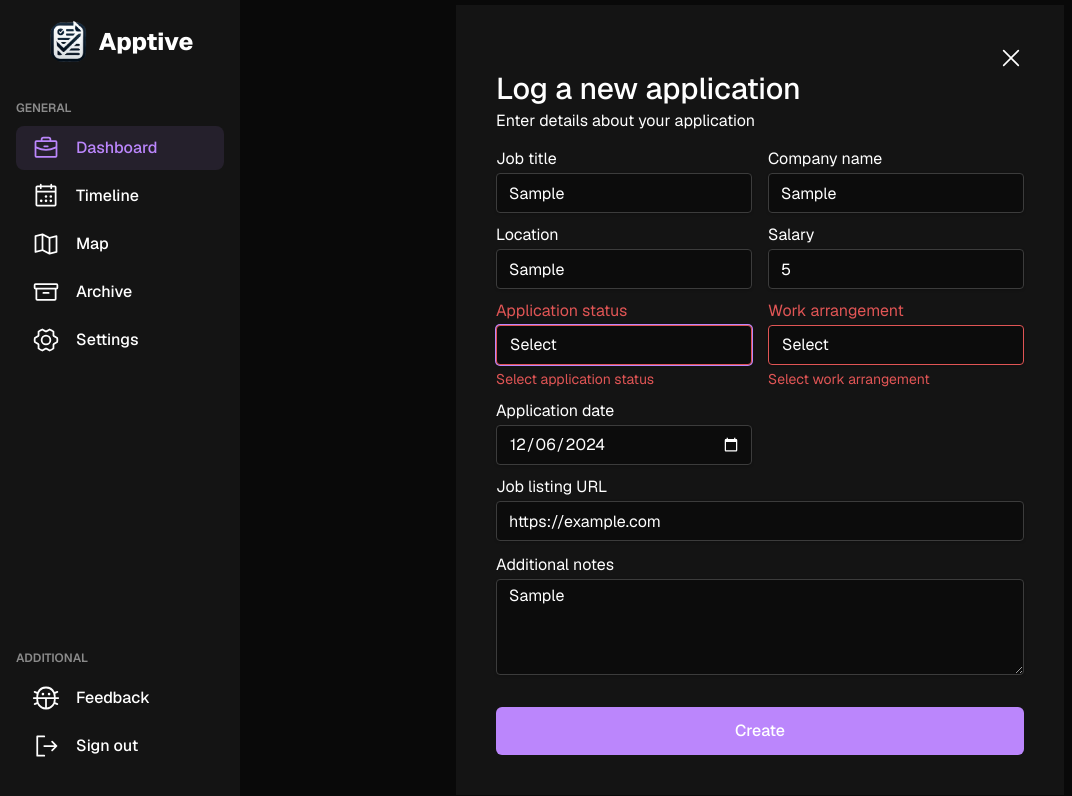
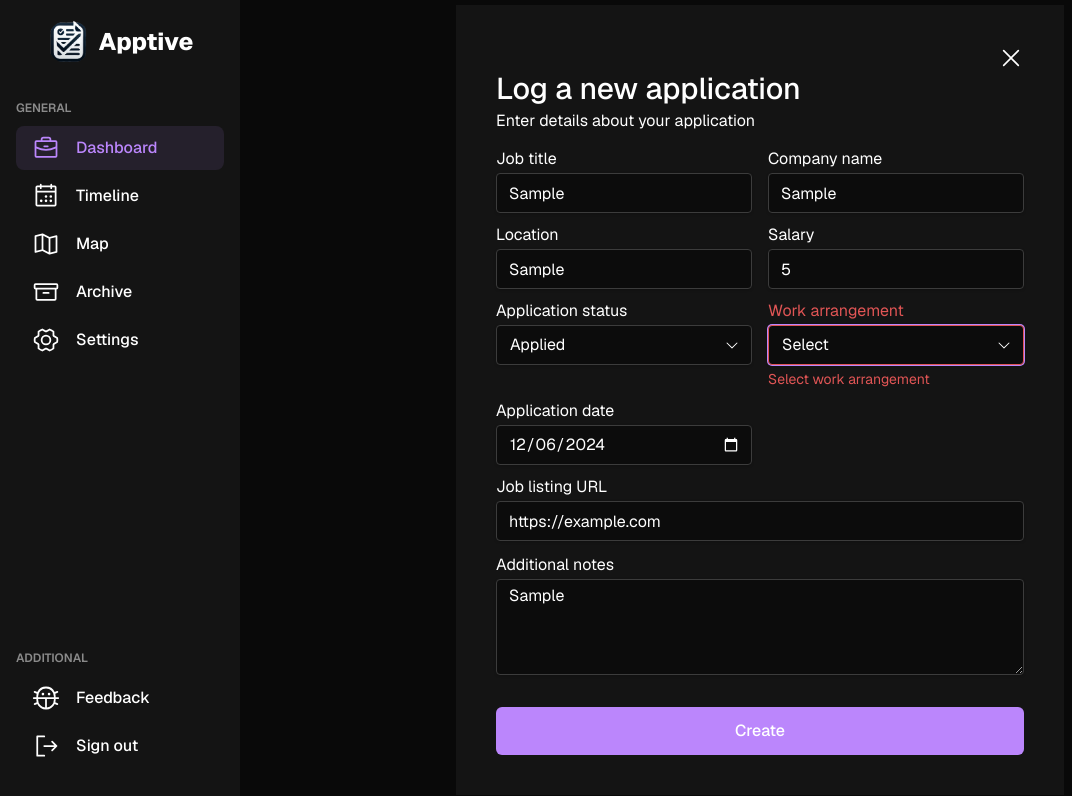
Before and after one commit to krishabbashyal/Apptive, a Next.js app in the folder client/: page /dashboard in a window 1280 px wide. Both pictures are taken after typing "Sample", "Sample", "Sample", "5", "https://example.com", "Sample" into the empty fields and a click on the button "Create". Shown: the top 796 px of the page, without its empty margins (0-1072 px from the left). Built offline with nearby package versions, Linux system fonts and the light colour scheme.

Commit message:
Added default value support and custom icon

```diff
--- a/client/src/components/Inputs/CustomDropdown.tsx
+++ b/client/src/components/Inputs/CustomDropdown.tsx
@@ -1,4 +1,5 @@
 import React from "react";
+import { CaretDown } from "@phosphor-icons/react";
 
 import { FieldError, UseFormRegisterReturn } from "react-hook-form";
 
@@ -7,10 +8,9 @@ interface CustomDropdownProps {
   id: string;
   register: UseFormRegisterReturn;
   error?: FieldError;
-  className?: string;
-  errorClassName?: string;
   options: {
     value: string;
+    default?: boolean;
   }[];
 }
 
@@ -19,8 +19,6 @@ const CustomDropdown = ({
   id,
   register,
   error,
-  className = "",
-  errorClassName = "",
   options,
 }: CustomDropdownProps) => {
   return (
@@ -39,21 +37,33 @@ const CustomDropdown = ({
         <select
           {...register}
           id={id}
-          className={`h-10 w-full rounded border bg-background pl-3 shadow focus:outline-none focus:ring-1 focus:ring-accent mt-4  ${error ? "border-danger" : "border-spacer"} `}
+           className={`h-10 w-full rounded border bg-background pl-3 shadow focus:outline-none focus:ring-1 focus:ring-accent mt-4  ${error ? "border-danger" : "border-spacer"} `}
         >
           <option value="" selected hidden disabled>
             Select
           </option>
           {options.map((option) => (
-            <option key={option.value} value={option.value}>
+            <option key={option.value} selected={option.default} value={option.value}>
               {option.value}
             </option>
           ))}
         </select>
+        <div
+          className="
+            pointer-events-none
+            absolute
+            top-7
+            right-0
+            pr-3
+
+          "
+        >
+          <CaretDown size={16} />
+        </div>
 
       </div>
       {error && (
-        <p className={`mt-1 text-sm text-danger ${errorClassName} `}>
+        <p className={`mt-1 text-sm text-danger animate-shake`}>
           {error.message}
         </p>
       )}
```
